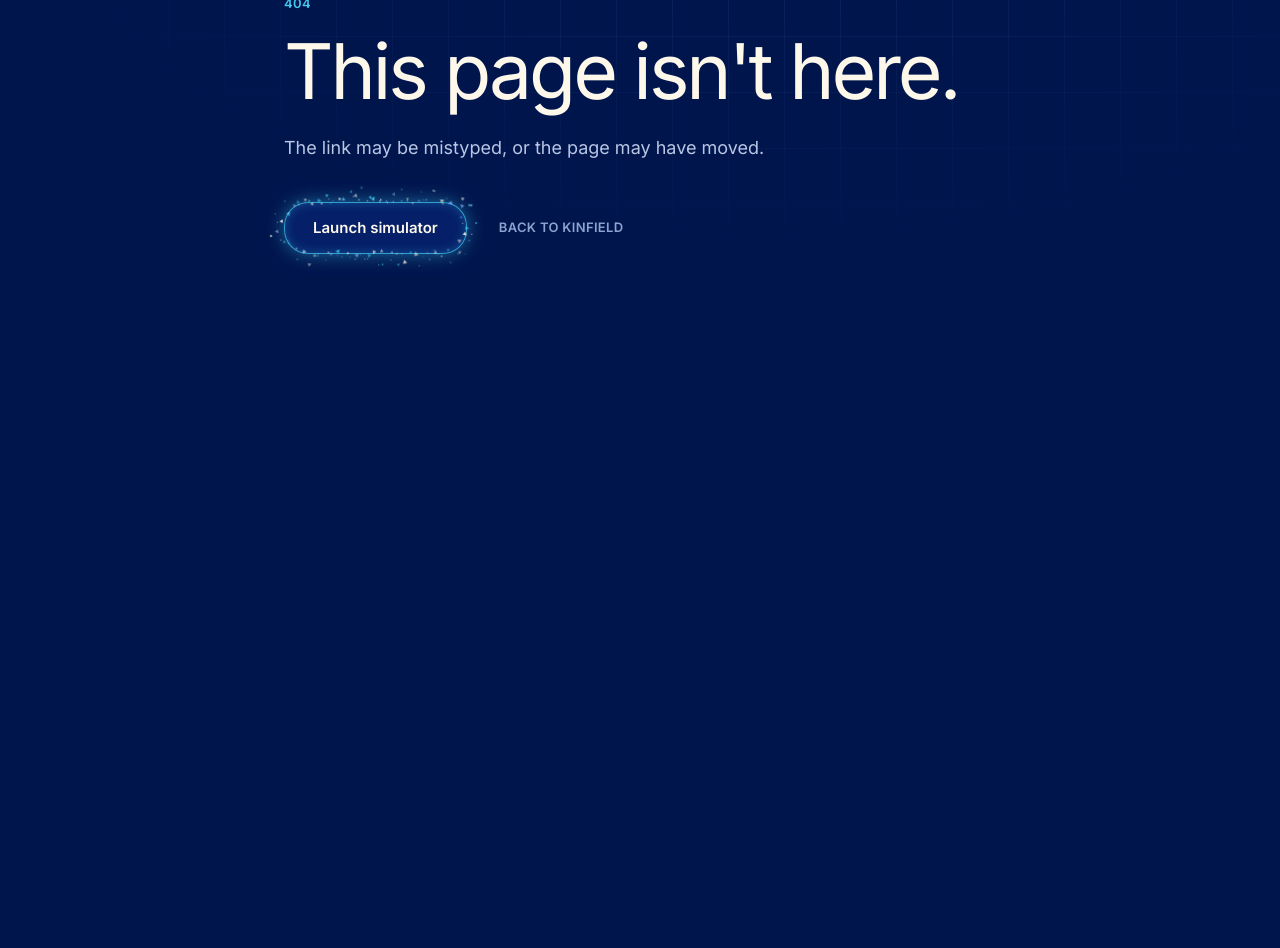
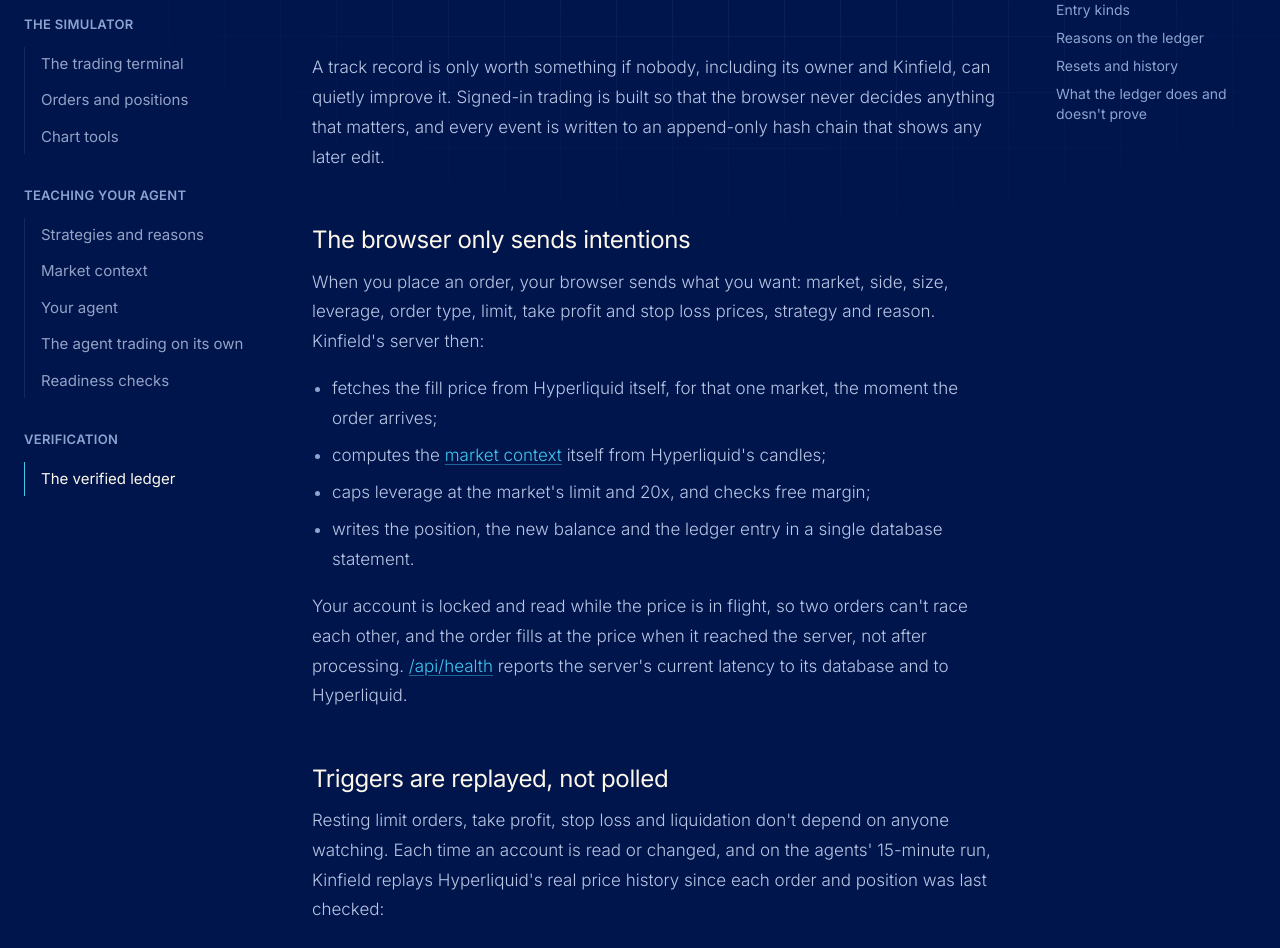
Before and after one commit to KinfieldLabs/KINFIELD, a Next.js app: page /docs/ledger in a window 1280 px wide. Before the commit this address had no page. Shown: the part 300-1248 px from the top of the page. Before the commit the page ends 800 px from the top, so only its background shows below. Built offline with nearby package versions, Linux system fonts and the light colour scheme.

Commit message:
Add the docs page: The verified ledger

```diff
--- /dev/null
+++ b/src/app/docs/ledger/page.tsx
@@ -0,0 +1,138 @@
+import { Code, Doc, DocLink, docMeta, H2, H3, Note, Table } from "@/components/docs/Doc";
+
+export const metadata = docMeta("ledger");
+
+export default function Page() {
+  return (
+    <Doc slug="ledger">
+      <p>
+        A track record is only worth something if nobody, including its owner and Kinfield, can quietly improve it.
+        Signed-in trading is built so that the browser never decides anything that matters, and every event is written
+        to an append-only hash chain that shows any later edit.
+      </p>
+
+      <H2 id="server-side">The browser only sends intentions</H2>
+      <p>
+        When you place an order, your browser sends what you want: market, side, size, leverage, order type, limit,
+        take profit and stop loss prices, strategy and reason. Kinfield&apos;s server then:
+      </p>
+      <ul>
+        <li>fetches the fill price from Hyperliquid itself, for that one market, the moment the order arrives;</li>
+        <li>computes the <DocLink to="market-context">market context</DocLink> itself from Hyperliquid&apos;s candles;</li>
+        <li>caps leverage at the market&apos;s limit and 20x, and checks free margin;</li>
+        <li>writes the position, the new balance and the ledger entry in a single database statement.</li>
+      </ul>
+      <p>
+        Your account is locked and read while the price is in flight, so two orders can&apos;t race each other, and the
+        order fills at the price when it reached the server, not after processing.{" "}
+        <a href="/api/health">/api/health</a> reports the server&apos;s current latency to its database and to
+        Hyperliquid.
+      </p>
+
+      <H2 id="replay">Triggers are replayed, not polled</H2>
+      <p>
+        Resting limit orders, take profit, stop loss and liquidation don&apos;t depend on anyone watching. Each time an
+        account is read or changed, and on the agents&apos; 15-minute run, Kinfield replays Hyperliquid&apos;s real
+        price history since each order and position was last checked:
+      </p>
+      <ul>
+        <li>one-minute bars where Hyperliquid still has them, then 15-minute and hourly bars further back;</li>
+        <li>only bars that start after the last check, so price action from before a position existed never counts;</li>
+        <li>then the live price, for anything the bars haven&apos;t covered yet.</li>
+      </ul>
+      <p>
+        A limit fills at its price at the end of the first bar that trades through it, and the new position&apos;s own
+        stops are then checked on the bars after. When one bar touches both a protective level and the take profit,
+        the worse outcome is recorded. Closing by hand replays the position first, so a stop that was already hit
+        can&apos;t be dodged. See <DocLink to="orders" hash="triggers">How triggers are settled</DocLink>.
+      </p>
+
+      <H2 id="chain">The hash chain</H2>
+      <p>
+        Every account has its own chain. Each entry stores its kind, its payload, the previous entry&apos;s hash and its
+        own hash:
+      </p>
+      <Code>{`
+genesis    = sha256("kinfield:" + account_id)
+hash[n]    = sha256(hash[n-1] + "\\n" + kind + "\\n" + canonical(payload))
+`}</Code>
+      <p>
+        <code>canonical</code> is JSON with object keys sorted alphabetically at every level, no spaces, and fields
+        whose value is undefined left out, so the same payload always produces the same text. Because each hash covers
+        the one before, changing, removing or reordering any entry changes every hash after it. The last hash, the{" "}
+        <strong>head</strong>, therefore stands for the whole history.
+      </p>
+      <Note>
+        <p>
+          Each nightly publish of the open dataset is a git commit, so the heads are timestamped in public. An older
+          copy of a ledger file must always be a prefix of the newer one; anything else means the record was rewritten.
+        </p>
+      </Note>
+
+      <H2 id="kinds">Entry kinds</H2>
+      <Table
+        head={["Kind", "Written when", "Payload fields"]}
+        rows={[
+          [<code key="1">open</code>, "A market order fills, or a resting limit fills", "position_id, coin, side, size_usd, leverage, entry_px, opened_at, strategy, rationale_commitment, features, tp_px, sl_px, agent_p. A limit fill instead records order_id, type and entry_fee; its commitment and features are on the order entry"],
+          [<code key="2">order</code>, "A limit order starts resting", "order_id, coin, side, size_usd, leverage, limit_px, placed_at, strategy, rationale_commitment, features, tp_px, sl_px"],
+          [<code key="3">cancel</code>, "A resting order is cancelled", "order_id, cancelled_at"],
+          [<code key="4">tpsl</code>, "Take profit or stop loss is changed on an open position", "position_id, tp_px, sl_px, set_at"],
+          [<code key="5">close</code>, "A position closes by hand, take profit, stop loss or time limit", "position_id, coin, exit_px, closed_at, pnl, fees, reason"],
+          [<code key="6">liquidate</code>, "A position is liquidated", "position_id, coin, exit_px, closed_at, pnl, fees"],
+        ]}
+      />
+      <H3>An entry, as published</H3>
+      <Code>{`
+{
+  "kind": "close",
+  "payload": {
+    "position_id": "4f1c2a0e-...",
+    "coin": "BTC",
+    "exit_px": 102000,
+    "closed_at": "2026-11-17T14:32:05.112Z",
+    "pnl": 190.91,
+    "fees": 9.09,
+    "reason": "manual"
+  },
+  "prev_hash": "9b2e...c41d",
+  "hash": "e07a...5f19",
+  "recorded_at": "2026-11-17T14:32:05.230Z"
+}
+`}</Code>
+      <p>
+        Times inside payloads are when the event happened in the market (Hyperliquid&apos;s time for a fill, or the end
+        of the bar a trigger hit). <code>recorded_at</code> is when Kinfield wrote the entry.
+      </p>
+
+      <H2 id="reasons">Reasons on the ledger</H2>
+      <p>
+        The ledger never holds your written reason, only <code>rationale_commitment</code>, a salted hash of it. See{" "}
+        <DocLink to="strategies" hash="privacy">Reasons stay private by default</DocLink>.
+      </p>
+
+      <H2 id="resets">Resets and history</H2>
+      <p>
+        Resetting archives the account and starts a new one with a new chain. Nothing is deleted: the archived chain
+        stays complete, stays on your record and, if you share, stays published. Only deleting your account removes
+        your data. See <DocLink to="accounts" hash="delete">Deleting your account</DocLink>.
+      </p>
+
+      <H2 id="limits">What the ledger does and doesn&apos;t prove</H2>
+      <ul>
+        <li>
+          <strong>It proves</strong> the published history is complete and unedited since it was published, that every
+          trade in the dataset matches the entries that opened and closed it, and that a published reason is the one
+          recorded at the time.
+        </li>
+        <li>
+          <strong>It relies on</strong> Kinfield&apos;s server having priced fills honestly from Hyperliquid. Fill
+          prices and times can be compared against Hyperliquid&apos;s public candles.
+        </li>
+        <li>
+          <strong>It does not prove</strong> that a strategy would work with real money. See{" "}
+          <DocLink to="orders" hash="differences">How it differs from a real exchange</DocLink>.
+        </li>
+      </ul>
+    </Doc>
+  );
+}
--- a/src/components/docs/nav.ts
+++ b/src/components/docs/nav.ts
@@ -21,6 +21,7 @@ export const DOCS: DocLink[] = [
   { slug: "agent", title: "Your agent", group: "Teaching your agent", summary: "How your agent learns from your closed trades, and how to read what it has learned." },
   { slug: "autonomous", title: "The agent trading on its own", group: "Teaching your agent", summary: "When and how your agent trades its own simulated account." },
   { slug: "readiness", title: "Readiness checks", group: "Teaching your agent", summary: "The seven checks a track record is judged on, and how each is computed." },
+  { slug: "ledger", title: "The verified ledger", group: "Verification", summary: "How fills are priced, how triggers are replayed, and the hash chain behind every account." },
 ];
 
 export const docHref = (slug: string) => (slug ? `/docs/${slug}` : "/docs");
```
